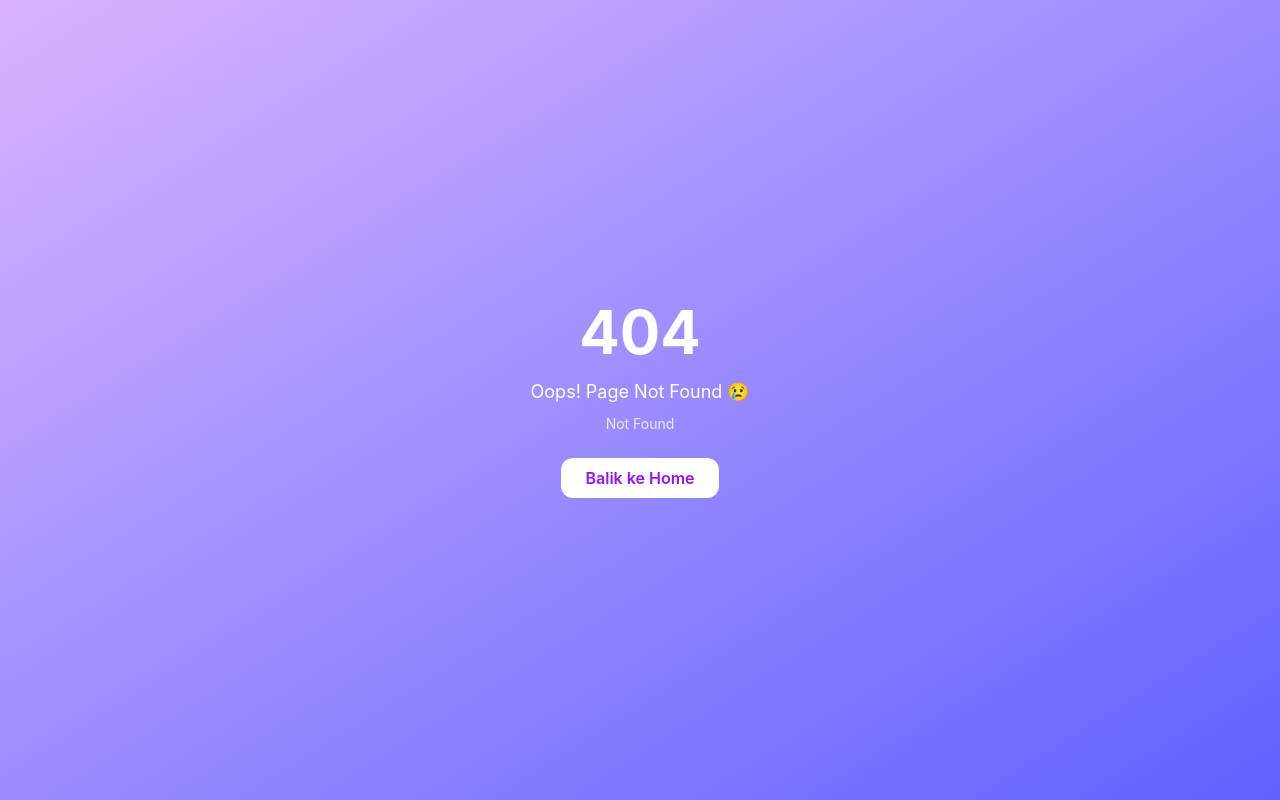
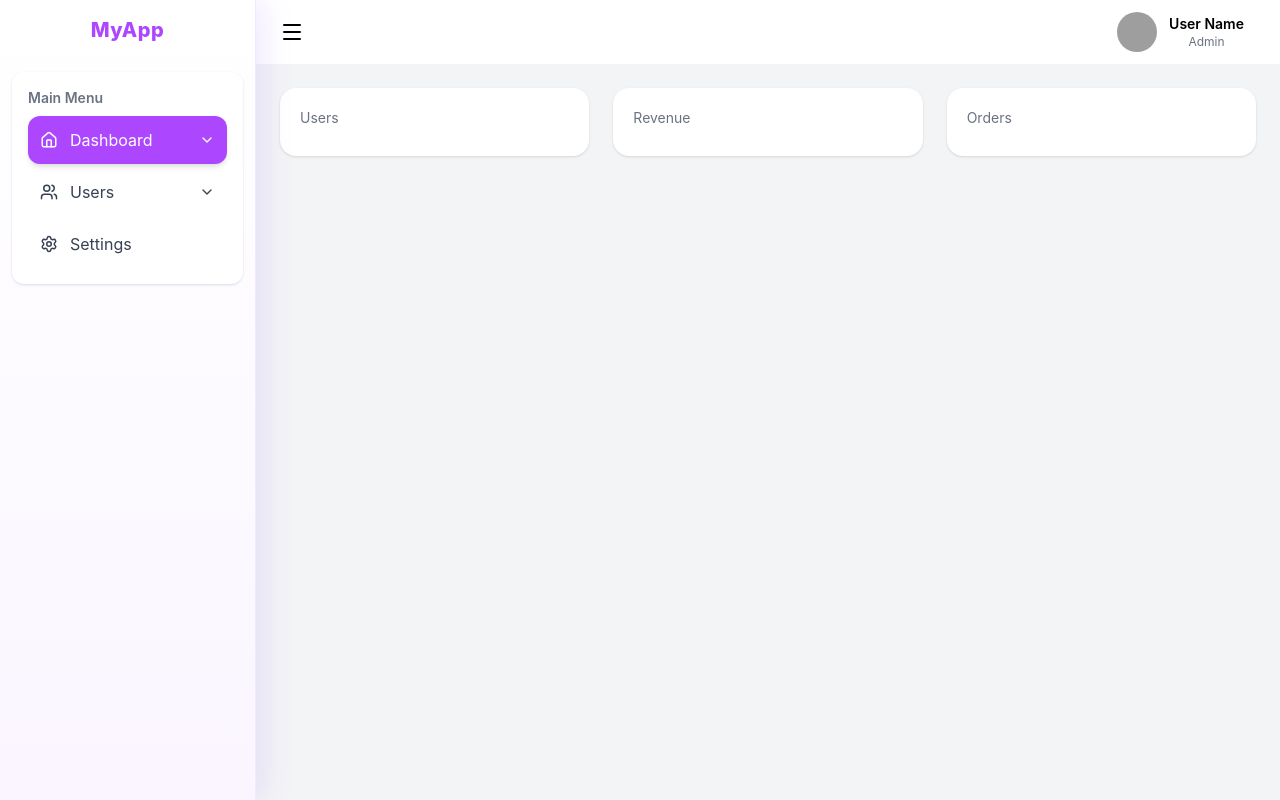
Before and after one commit to mulzahrian/Learn-React, a React (Vite) app: page /dashboard in a window 1280 px wide. Before the commit this address had no page. Built offline with nearby package versions, Linux system fonts and the light colour scheme; grey boxes are pictures that could not be loaded.

Commit message:
add:several changes

```diff
--- a/package.json
+++ b/package.json
@@ -11,6 +11,7 @@
   },
   "dependencies": {
     "@tailwindcss/vite": "^4.2.2",
+    "lucide-react": "^1.8.0",
     "react": "^19.2.4",
     "react-dom": "^19.2.4",
     "react-router-dom": "^7.14.1"
--- a/src/components/elements/Button/index.jsx
+++ b/src/components/elements/Button/index.jsx
@@ -1,14 +1,15 @@
-import React from 'react';
-
-const Button = ({ className = "bg-yellow-500", children = "Click Me", type = "button" }) => {
+const Button = ({children = "Click Me",type = "button",variant = "primary",className = "",}) => {
+  const variants = {
+    primary: "bg-purple-400 hover:bg-purple-500 text-white",secondary: "bg-gray-200 hover:bg-gray-300 text-black",
+    danger: "bg-red-500 hover:bg-red-600 text-white",
+  };
   return (
     <button
       type={type}
-      className={`h-10 px-6 font-semibold rounded-md text-white ${className} hover:bg-purple-900`}
+      className={`h-10 px-6 font-semibold rounded-md transition ${variants[variant]} ${className}`}
     >
       {children}
     </button>
   );
 };
-
 export default Button;
--- a/src/components/elements/card/index.jsx
+++ b/src/components/elements/card/index.jsx
@@ -1,7 +1,20 @@
-const Card = ({ children, className }) => {
+const Card = ({
+  children,
+  className = "",
+  title,
+  footer,
+}) => {
   return (
-    <div className={`w-full max-w-xs ${className} rounded-2xl shadow-lg p-6`}>
-      {children}
+    <div className={`w-full max-w-xs bg-white rounded-2xl shadow-sm p-5 ${className}`}>
+      {title && (
+        <h2 className="text-gray-500 text-sm mb-2">{title}</h2>
+      )}
+      <div>{children}</div>
+      {footer && (
+        <div className="mt-4 pt-3 border-t text-sm text-gray-500">
+          {footer}
+        </div>
+      )}
     </div>
   );
 };
--- /dev/null
+++ b/src/components/fragments/AvatarDropdown.jsx
@@ -0,0 +1,49 @@
+import { useState, useRef, useEffect } from "react";
+import { LogOut, Settings, User } from "lucide-react";
+
+const AvatarDropdown = () => {
+  const [open, setOpen] = useState(false);
+  const ref = useRef();
+
+  useEffect(() => {
+    const handleClickOutside = (e) => {
+      if (ref.current && !ref.current.contains(e.target)) {
+        setOpen(false);
+      }
+    };
+    document.addEventListener("mousedown", handleClickOutside);
+    return () => document.removeEventListener("mousedown", handleClickOutside);
+  }, []);
+
+  return (
+    <div className="relative" ref={ref}>
+      <button
+        onClick={() => setOpen(!open)}
+        className="flex items-center gap-3 hover:bg-gray-100 px-3 py-2 rounded-lg"
+      >
+        <img src="https://i.pravatar.cc/40" className="w-10 h-10 rounded-full" />
+        <div>
+          <p className="text-sm font-semibold">User Name</p>
+          <p className="text-xs text-gray-500">Admin</p>
+        </div>
+      </button>
+
+      {open && (
+        <div className="absolute right-0 mt-2 w-48 bg-white rounded-xl shadow-lg py-2">
+          <button className="flex items-center gap-2 w-full px-4 py-2 hover:bg-purple-100">
+            <User size={16} /> Profile
+          </button>
+          <button className="flex items-center gap-2 w-full px-4 py-2 hover:bg-purple-100">
+            <Settings size={16} /> Settings
+          </button>
+          <hr className="my-2" />
+          <button className="flex items-center gap-2 w-full px-4 py-2 text-red-500 hover:bg-red-50">
+            <LogOut size={16} /> Logout
+          </button>
+        </div>
+      )}
+    </div>
+  );
+};
+
+export default AvatarDropdown;
--- a/src/components/fragments/CardProduct.jsx
+++ b/src/components/fragments/CardProduct.jsx
@@ -1,12 +1,55 @@
-const CardProduct =() => {
+import Button from "../elements/Button";
+
+const CardProduct =(props) => {
+    const {children} = props;
     return(
-       <form action="">
-            <InputForm label="Email" name="email" type="email" placeholder="Enter your email" />
-            <InputForm label="Password" name="password" type="password" placeholder="Enter your password" />
-            <Button className="bg-purple-400 w-full" type="submit">Login</Button>
-        </form>
+       <div className="w-full max-w-sm bg-purple-300 border border-purple-700 rounded-lg shadow-lg">
+        {children}
+      </div>
     );
 
 }
 
+const Header = () => {
+    return(
+        <a href="#">
+          <img
+            src="/images/shoes-1.jpg"
+            alt="Product Image"
+            className="p-8 rounded-t-lg"
+          />
+        </a>
+    );
+}
+
+const Body = () => {
+    return(
+       <div className="px-5 pb-5">
+          <a href="#">
+            <h5 className="text-xl font-semibold tracking-light text-center text-white">
+              New Shoes
+            </h5>
+            <p className="text-white text-sm mt-2">
+              Lorem ipsum dolor sit amet consectetur adipisicing elit. Itaque animi non quod deserunt.
+            </p>
+          </a>
+        </div>
+    );
+}
+
+const Footer = () => {
+    return(
+        <div className="flex items-center justify-between px-5 pb-5">
+          <span className="text-3xl font-bold text-white">$299</span>
+          <Button className="bg-black text-purple-600 hover:bg-gray-200 font-bold py-2 px-4 rounded">
+            Add to Cart
+          </Button>
+        </div>
+    );
+}
+
+CardProduct.Header = Header;
+CardProduct.Body = Body;
+CardProduct.Footer = Footer;
+
 export default CardProduct;
--- /dev/null
+++ b/src/components/fragments/MenuCard.jsx
@@ -0,0 +1,10 @@
+const MenuCard = ({ title, children }) => {
+  return (
+    <div className="w-full max-w-xs bg-white rounded-xl shadow-sm p-4 mb-4">
+      <h3 className="text-sm font-semibold text-gray-500 mb-2">{title}</h3>
+      <div className="space-y-1">{children}</div>
+    </div>
+  );
+};
+
+export default MenuCard;
--- /dev/null
+++ b/src/components/fragments/Navbar.jsx
@@ -0,0 +1,15 @@
+import { Menu } from "lucide-react";
+import AvatarDropdown from "./AvatarDropdown";
+
+const Navbar = ({ toggleSidebar }) => {
+  return (
+    <div className="h-16 bg-white flex justify-between items-center px-6">
+      <div className="flex items-center gap-4">
+        <button onClick={toggleSidebar}><Menu /></button>
+      </div>
+      <AvatarDropdown />
+    </div>
+  );
+};
+
+export default Navbar;
--- /dev/null
+++ b/src/components/fragments/Sidebar.jsx
@@ -0,0 +1,121 @@
+import { useState } from "react";
+import { Home, Users, Settings, ChevronDown } from "lucide-react";
+import MenuCard from "./MenuCard";
+
+const menuItems = [
+  {
+    key: "dashboard",
+    label: "Dashboard",
+    icon: Home,
+    children: ["Overview", "Stats"],
+  },
+  {
+    key: "users",
+    label: "Users",
+    icon: Users,
+    children: ["List", "Roles"],
+  },
+  {
+    key: "settings",
+    label: "Settings",
+    icon: Settings,
+  },
+];
+
+const Sidebar = ({ isOpen }) => {
+  const [openMenu, setOpenMenu] = useState(null);
+  const [active, setActive] = useState("dashboard");
+
+  const toggleMenu = (key) => {
+    setOpenMenu(openMenu === key ? null : key);
+  };
+
+  return (
+    <div
+      className={`h-screen ${
+        isOpen ? "w-64" : "w-20"
+      } bg-gradient-to-b from-white to-purple-50 backdrop-blur-lg border-r border-purple-100 transition-all duration-300 flex flex-col shadow-[6px_0_30px_rgba(139,92,246,0.15)]`}
+    >
+      {/* LOGO */}
+      <div className="p-4 flex items-center justify-center">
+        <span className="text-purple-500 font-extrabold text-xl tracking-wide">
+          {isOpen ? "MyApp" : "M"}
+        </span>
+      </div>
+
+      <div className="flex-1 p-3">
+        {isOpen ? (
+          <MenuCard title="Main Menu">
+            {menuItems.map((item) => {
+              const Icon = item.icon;
+              const isActive = active === item.key;
+              const isOpenMenu = openMenu === item.key;
+
+              return (
+                <div key={item.key}>
+                  {/* MAIN BUTTON */}
+                  <button
+                    onClick={() => {
+                      setActive(item.key);
+                      if (item.children) toggleMenu(item.key);
+                    }}
+                    className={`flex items-center justify-between w-full p-3 rounded-xl transition-all
+                      ${
+                        isActive
+                          ? "bg-purple-500 text-white shadow-md"
+                          : "hover:bg-purple-100 text-gray-700"
+                      }`}
+                  >
+                    <span className="flex items-center gap-3">
+                      <Icon size={18} />
+                      {item.label}
+                    </span>
+
+                    {item.children && (
+                      <ChevronDown
+                        size={16}
+                        className={`transition ${
+                          isOpenMenu ? "rotate-180" : ""
+                        }`}
+                      />
+                    )}
+                  </button>
+
+                  {/* CHILD MENU */}
+                  {item.children && isOpenMenu && (
+                    <div className="ml-8 mt-2 space-y-1 text-sm">
+                      {item.children.map((child, idx) => (
+                        <p
+                          key={idx}
+                          className="hover:text-purple-500 cursor-pointer transition"
+                        >
+                          {child}
+                        </p>
+                      ))}
+                    </div>
+                  )}
+                </div>
+              );
+            })}
+          </MenuCard>
+        ) : (
+          <div className="flex flex-col items-center gap-5 mt-6">
+            {menuItems.map((item, i) => {
+              const Icon = item.icon;
+              return (
+                <div
+                  key={i}
+                  className="p-3 rounded-xl hover:bg-purple-100 cursor-pointer transition-all hover:scale-110"
+                >
+                  <Icon size={20} className="text-purple-500" />
+                </div>
+              );
+            })}
+          </div>
+        )}
+      </div>
+    </div>
+  );
+};
+
+export default Sidebar;
--- /dev/null
+++ b/src/components/layout/MainLayout.jsx
@@ -0,0 +1,19 @@
+import { useState } from "react";
+import Sidebar from "../fragments/Sidebar";
+import Navbar from "../fragments/Navbar";
+
+const MainLayout = ({ children }) => {
+  const [isOpen, setIsOpen] = useState(true);
+
+  return (
+    <div className="flex">
+      <Sidebar isOpen={isOpen} />
+      <div className="flex-1 bg-gray-100 min-h-screen">
+        <Navbar toggleSidebar={() => setIsOpen(!isOpen)} />
+        <div className="p-6">{children}</div>
+      </div>
+    </div>
+  );
+};
+
+export default MainLayout;
--- a/src/main.jsx
+++ b/src/main.jsx
@@ -6,6 +6,7 @@ import LoginPage from './pages/login.jsx';
 import RegisterPage from './pages/register.jsx';
 import ErrorPage from './pages/404.jsx';
 import ProductsPage from './pages/products.jsx';
+import Dashboard from './pages/Dashboard.jsx';
 const router = createBrowserRouter([
   {
     path: "/",
@@ -23,6 +24,10 @@ const router = createBrowserRouter([
   {
     path: "/products",
     element: <ProductsPage />,
+  },
+  {
+    path: "/dashboard",
+    element: <Dashboard />,
   }
 ]);
 
--- /dev/null
+++ b/src/pages/Dashboard.jsx
@@ -0,0 +1,16 @@
+import MainLayout from "../components/layout/MainLayout";
+import Card from "../components/elements/card";
+
+const Dashboard = () => {
+  return (
+    <MainLayout>
+      <div className="grid grid-cols-1 md:grid-cols-3 gap-6">
+        <Card title="Users" value="1,200" />
+        <Card title="Revenue" value="$8,400" />
+        <Card title="Orders" value="320" />
+      </div>
+    </MainLayout>
+  );
+};
+
+export default Dashboard;
--- a/src/pages/products.jsx
+++ b/src/pages/products.jsx
@@ -1,35 +1,14 @@
 import Button from "../components/elements/Button";
+import CardProduct from "../components/fragments/CardProduct";
 
 const ProductsPage = () => {
   return (
     <div className="flex justify-center py-5">
-      <div className="w-full max-w-sm bg-purple-300 border border-purple-700 rounded-lg shadow-lg">
-        <a href="#">
-          <img
-            src="/images/shoes-1.jpg"
-            alt="Product Image"
-            className="p-8 rounded-t-lg"
-          />
-        </a>
-
-        <div className="px-5 pb-5">
-          <a href="#">
-            <h5 className="text-xl font-semibold tracking-light text-center text-white">
-              New Shoes
-            </h5>
-            <p className="text-white text-sm mt-2">
-              Lorem ipsum dolor sit amet consectetur adipisicing elit. Itaque animi non quod deserunt.
-            </p>
-          </a>
-        </div>
-
-        <div className="flex items-center justify-between px-5 pb-5">
-          <span className="text-3xl font-bold text-white">$299</span>
-          <Button className="bg-black text-purple-600 hover:bg-gray-200 font-bold py-2 px-4 rounded">
-            Add to Cart
-          </Button>
-        </div>
-      </div>
+      <CardProduct>
+        <CardProduct.Header />
+        <CardProduct.Body />
+        <CardProduct.Footer />
+      </CardProduct>
     </div>
   );
 };
```
Also changed, not shown: 1 other file (tests, documents, lock files or other folders).
